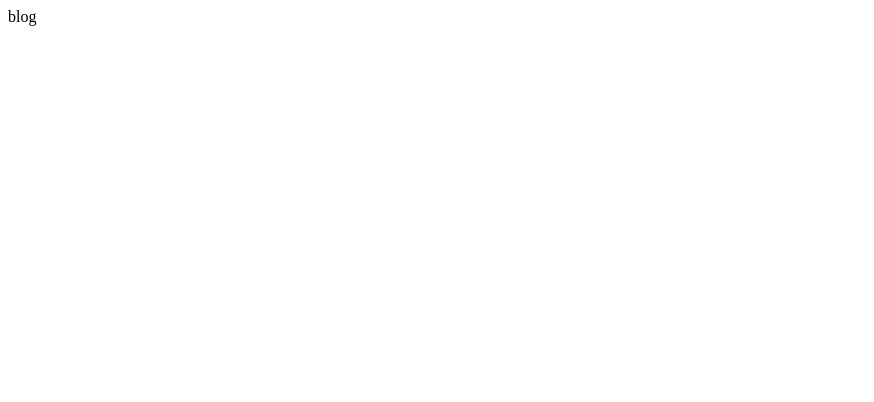
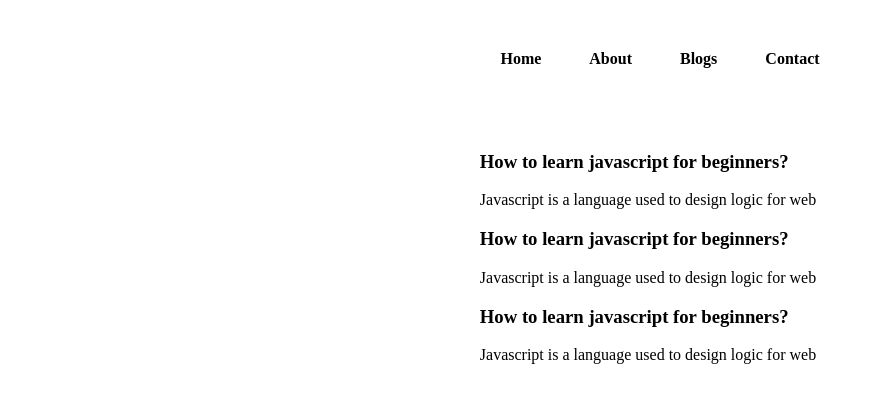
Before and after one commit to parteek2813/NextJs-Practice-Project, a Next.js app: page /blog in a window 1280 px wide. Shown: the top 402 px of the page, without its empty margins (0-874 px from the left). Built offline with nearby package versions, Linux system fonts and the light colour scheme.

Commit message:
Added seprate blog components and navbar

```diff
--- /dev/null
+++ b/components/Navbar.js
@@ -0,0 +1,36 @@
+import React from "react";
+import Link from "next/link";
+import Script from "next/script";
+
+const Navbar = () => {
+  return (
+    <>
+      <div className="mainnav">
+        <ul>
+          <Link href="/" legacyBehavior>
+            <a>
+              <li>Home</li>
+            </a>
+          </Link>
+          <Link href="/about" legacyBehavior>
+            <a>
+              <li>About</li>
+            </a>
+          </Link>
+          <Link href="/blog" legacyBehavior>
+            <a>
+              <li>Blogs</li>
+            </a>
+          </Link>
+          <Link href="/contact" legacyBehavior>
+            <a>
+              <li>Contact</li>
+            </a>
+          </Link>
+        </ul>
+      </div>
+    </>
+  );
+};
+
+export default Navbar;
--- a/pages/_app.js
+++ b/pages/_app.js
@@ -1,6 +1,12 @@
+import Navbar from "@/components/Navbar";
 import "../styles/globals.css";
 import "../styles/index.css";
 
 export default function App({ Component, pageProps }) {
-  return <Component {...pageProps} />;
+  return (
+    <>
+      <Navbar>I am a div</Navbar>
+      <Component {...pageProps} />
+    </>
+  );
 }
--- a/pages/blog.js
+++ b/pages/blog.js
@@ -1,7 +1,30 @@
 import React from "react";
+import Link from "next/link";
+import Styles from "../styles/blog.module.css";
 
 const Blog = () => {
-  return <div>blog</div>;
+  return (
+    <>
+      <div className="container">
+        <div className="blogs">
+          <div className="blogItem">
+            <Link href={"/blogpost/learn-javascript"}>
+              <h3>How to learn javascript for beginners?</h3>
+            </Link>
+            <p>Javascript is a language used to design logic for web </p>
+          </div>
+          <div className="blogItem">
+            <h3>How to learn javascript for beginners?</h3>
+            <p>Javascript is a language used to design logic for web </p>
+          </div>
+          <div className="blogItem">
+            <h3>How to learn javascript for beginners?</h3>
+            <p>Javascript is a language used to design logic for web </p>
+          </div>
+        </div>
+      </div>
+    </>
+  );
 };
 
 export default Blog;
```
Also changed, not shown: pages/index.js (+0 -40 lines), styles/blog.module.css (added).
